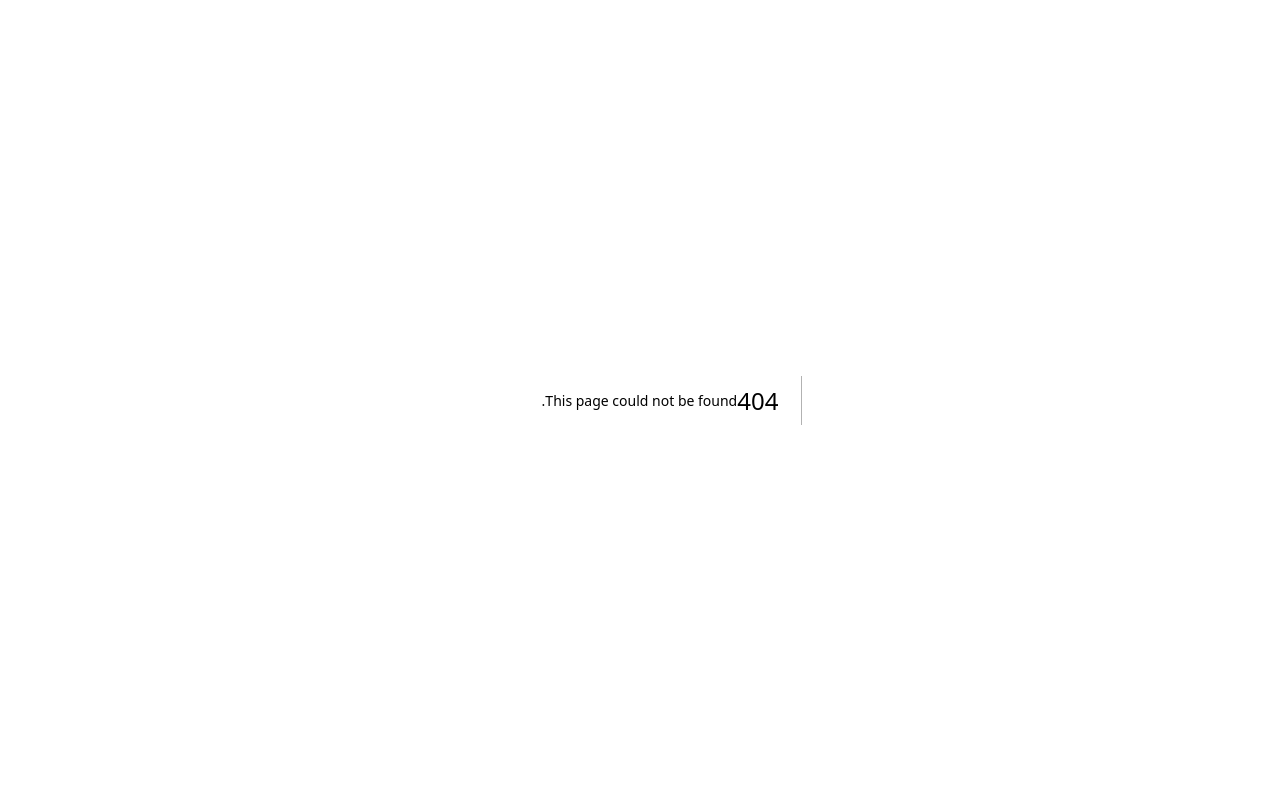
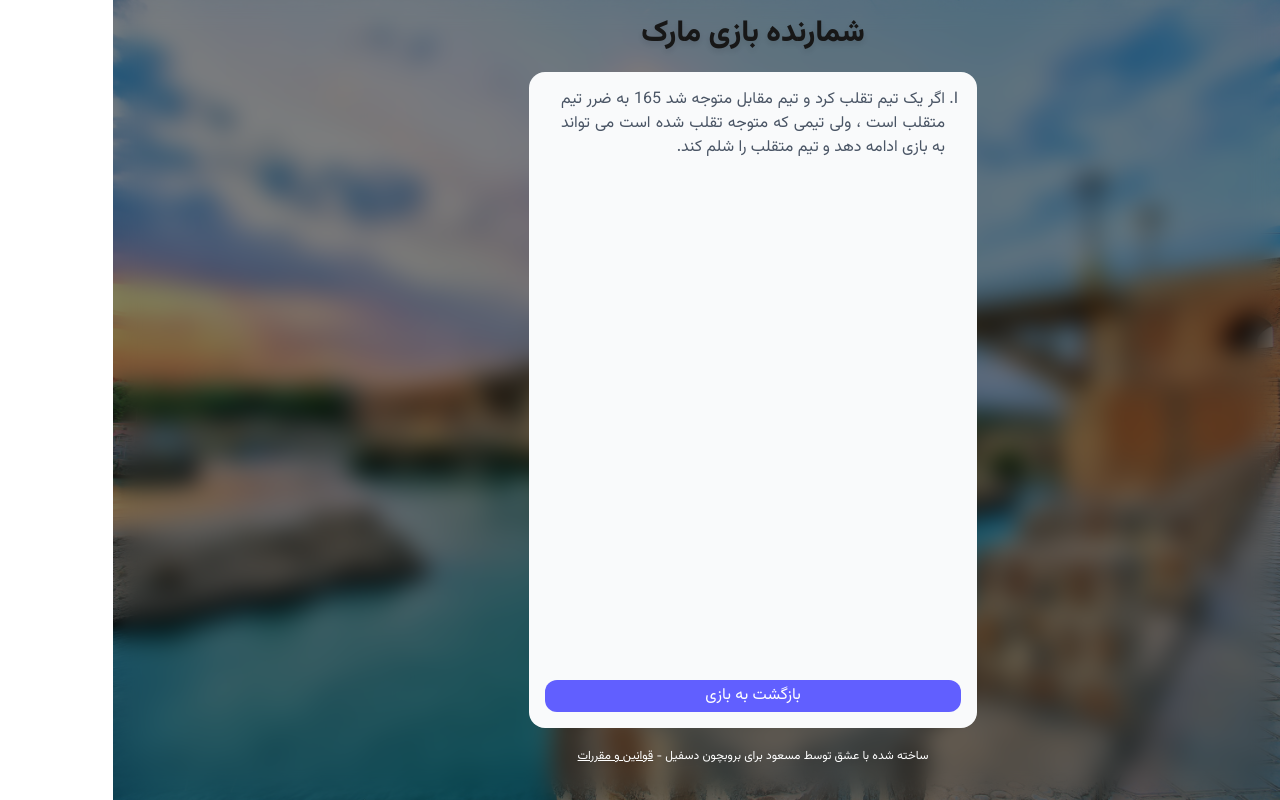
Before and after one commit to ghmasood/mark-game-counter, a Next.js app: page /rules in a window 1280 px wide. Before the commit this address had no page. Built offline with nearby package versions, Linux system fonts and the light colour scheme.

Commit message:
feat: rules page

```diff
--- a/src/app/layout.tsx
+++ b/src/app/layout.tsx
@@ -2,6 +2,7 @@ import type { Metadata } from 'next';
 import { Geist, Geist_Mono } from 'next/font/google';
 import { Vazirmatn } from 'next/font/google';
 import './globals.css';
+import Link from 'next/link';
 
 const geistSans = Geist({
   variable: '--font-geist-sans',
@@ -47,7 +48,27 @@ export default function RootLayout({
       <body
         className={`${vazir.variable} ${geistSans.variable} ${geistMono.variable} antialiased font-vazir`}
       >
-        {children}
+        <div
+          style={{
+            backgroundImage: 'url(/dez-bridge.jpg)',
+            backgroundSize: 'cover',
+            backgroundRepeat: 'no-repeat',
+            backgroundPosition: 'center',
+          }}
+        >
+          <div className='backdrop-blur-md p-4 bg-black/50'>
+            <h1 className='text-3xl drop-shadow-md font-extrabold text-center mb-5'>
+              شمارنده بازی مارک
+            </h1>
+            <div className='container mx-auto px-4'>{children}</div>
+            <p className='drop-shadow-md text-white my-5 text-center text-xs'>
+              ساخته شده با عشق توسط مسعود برای بروبچون دسفیل -{' '}
+              <Link className='underline' href={'/rules'}>
+                قوانین و مقررات
+              </Link>
+            </p>
+          </div>
+        </div>
       </body>
     </html>
   );
--- a/src/app/page.tsx
+++ b/src/app/page.tsx
@@ -1,26 +1,5 @@
 import GameCounter from '@/components/GameCounter';
 
 export default function Home() {
-  return (
-    <div
-      style={{
-        backgroundImage: 'url(/dez-bridge.jpg)',
-        backgroundSize: 'cover',
-        backgroundRepeat: 'no-repeat',
-        backgroundPosition: 'center',
-      }}
-    >
-      <div className='backdrop-blur-md p-4 bg-black/50'>
-        <h1 className='text-3xl drop-shadow-md font-extrabold text-center mb-5'>
-          شمارنده بازی مارک
-        </h1>
-        <div className='container mx-auto px-4'>
-          <GameCounter />
-        </div>
-        <p className='drop-shadow-md text-white my-5 text-center text-xs'>
-          ساخته شده با عشق توسط مسعود برای بروبچون دسفیل
-        </p>
-      </div>
-    </div>
-  );
+  return <GameCounter />;
 }
--- /dev/null
+++ b/src/app/rules/page.tsx
@@ -0,0 +1,23 @@
+import Link from 'next/link';
+import React from 'react';
+
+function Page() {
+  return (
+    <div className='min-h-[calc(100dvh_-_9rem)] bg-gray-50 p-4 max-w-md mx-auto rounded-2xl relative flex flex-col'>
+      <ol className='text-gray-600 list-[upper-roman] px-4'>
+        <li className='text-justify'>
+          اگر یک تیم تقلب کرد و تیم مقابل متوجه شد 165 به ضرر تیم متقلب است ،
+          ولی تیمی که متوجه تقلب شده است می تواند به بازی ادامه دهد و تیم متقلب
+          را شلم کند.
+        </li>
+      </ol>
+      <Link href='/' className='mt-auto w-full'>
+        <button className='rounded-xl py-1 cursor-pointer hover:bg-indigo-600 transition-colors w-full bg-indigo-500 text-white'>
+          بازگشت به بازی
+        </button>
+      </Link>
+    </div>
+  );
+}
+
+export default Page;
```
